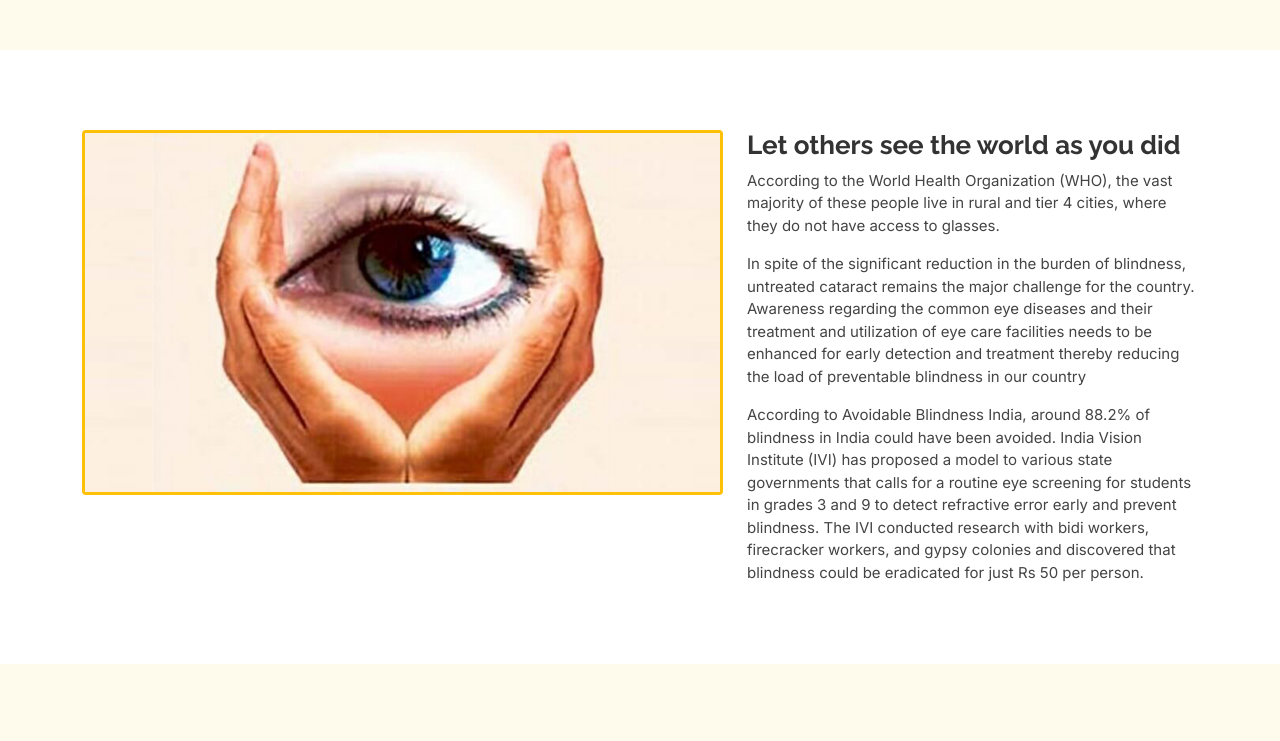
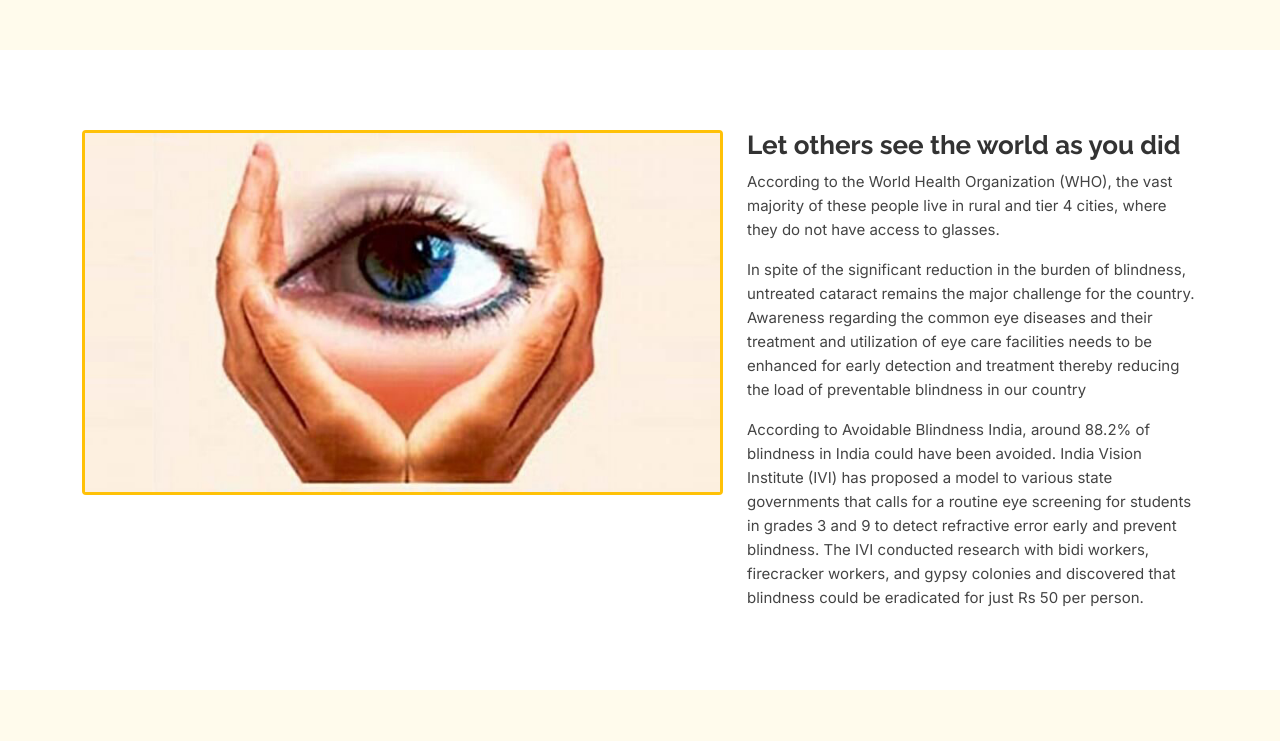
Before and after one commit to ranacodes/idonate, a plain HTML site: page index.html in a window 1280 px wide. Shown: the part 1560-2301 px from the top of the page. Drawn offline with Linux system fonts and the light colour scheme.

Commit message:
text change

```diff
--- a/assets/css/style.css
+++ b/assets/css/style.css
@@ -630,6 +630,10 @@ section {
 /*--------------------------------------------------------------
 # About Video
 --------------------------------------------------------------*/
+.about-video {
+  line-height: 24px;
+}
+
 .about-video .content {
   font-size: 15px;
 }
--- a/index.html
+++ b/index.html
@@ -13,7 +13,7 @@
   <link href="assets/img/apple-touch-icon.png" rel="apple-touch-icon">
 
   <!-- Google Fonts -->
-  <link href="https://fonts.googleapis.com/css?family=Open+Sans:300,300i,400,400i,600,600i,700,700i|Raleway:300,300i,400,400i,500,500i,600,600i,700,700i|Poppins:300,300i,400,400i,500,500i,600,600i,700,700i|Inter:300,400,500" rel="stylesheet">
+  <link href="https://fonts.googleapis.com/css?family=Open+Sans:300,300i,400,400i,600,600i,700,700i|Raleway:300,300i,400,400i,500,500i,600,600i,700,700i|Poppins:300,300i,400,400i,500,500i,600,600i,700,700i|Inter:300,400,500,600,700" rel="stylesheet">
 
   <!-- Vendor CSS Files -->
   <link href="assets/vendor/aos/aos.css" rel="stylesheet">
@@ -395,7 +395,7 @@ demand.
         <div class="text-center">
           <h3>YOUR HELP GIVES HOPE.</h3>
           <p> Over 15 million individuals in India are blind, making up almost half of the world's 37 million blind people.</p>
-          <a class="cta-btn" href="I-donate.co.in">Donate NOW!</a>
+          <a class="cta-btn" href="https://docs.google.com/forms/d/e/1FAIpQLSeTM9ElIFsyyVvAM0luDm_SjEgBZOIVr8d3EC8KzxNP4uI--A/viewform" target="_blank">Pledge NOW!</a>
         </div>
       </div>
     </section><!-- End Cta Section -->
```
